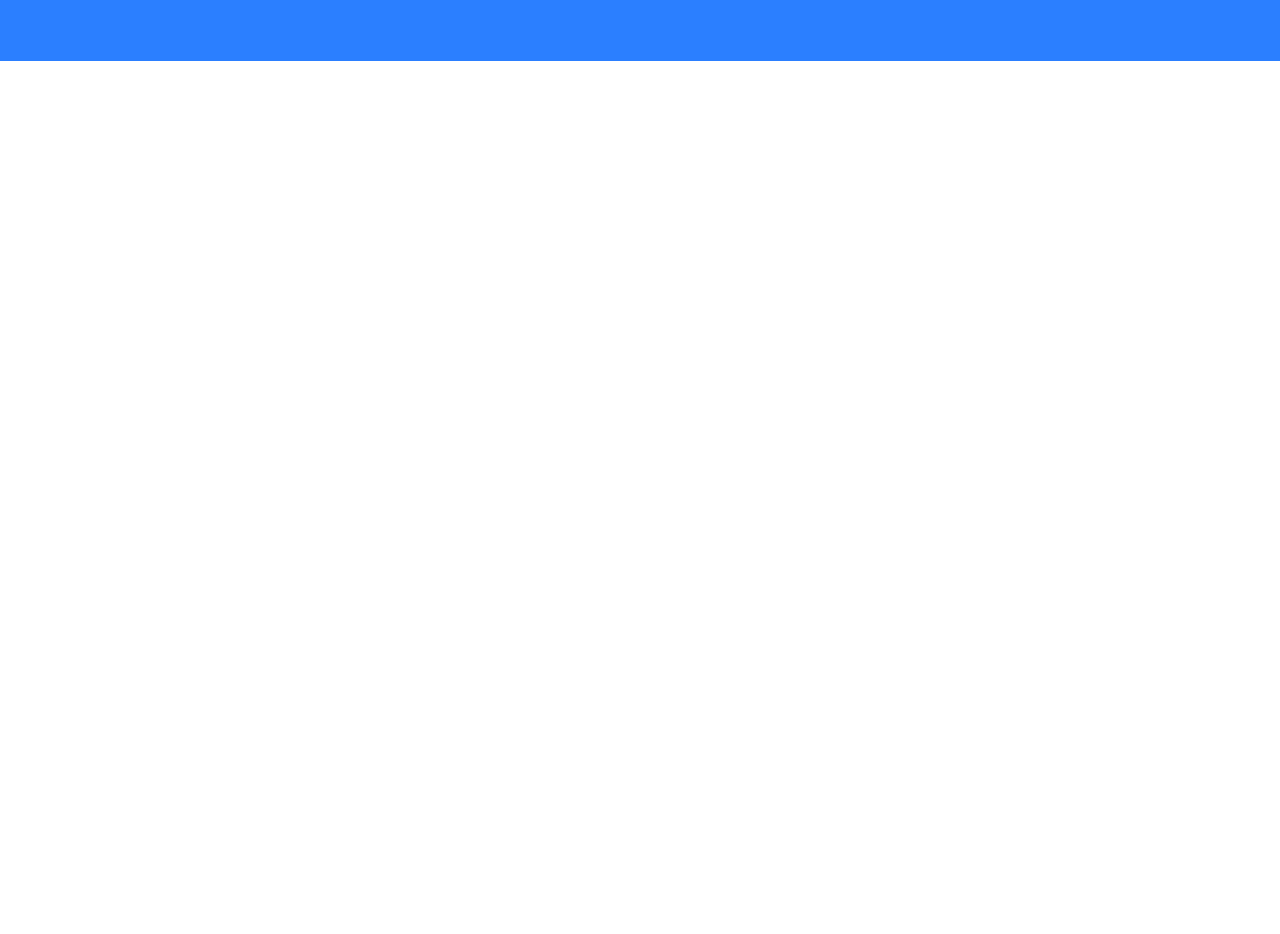
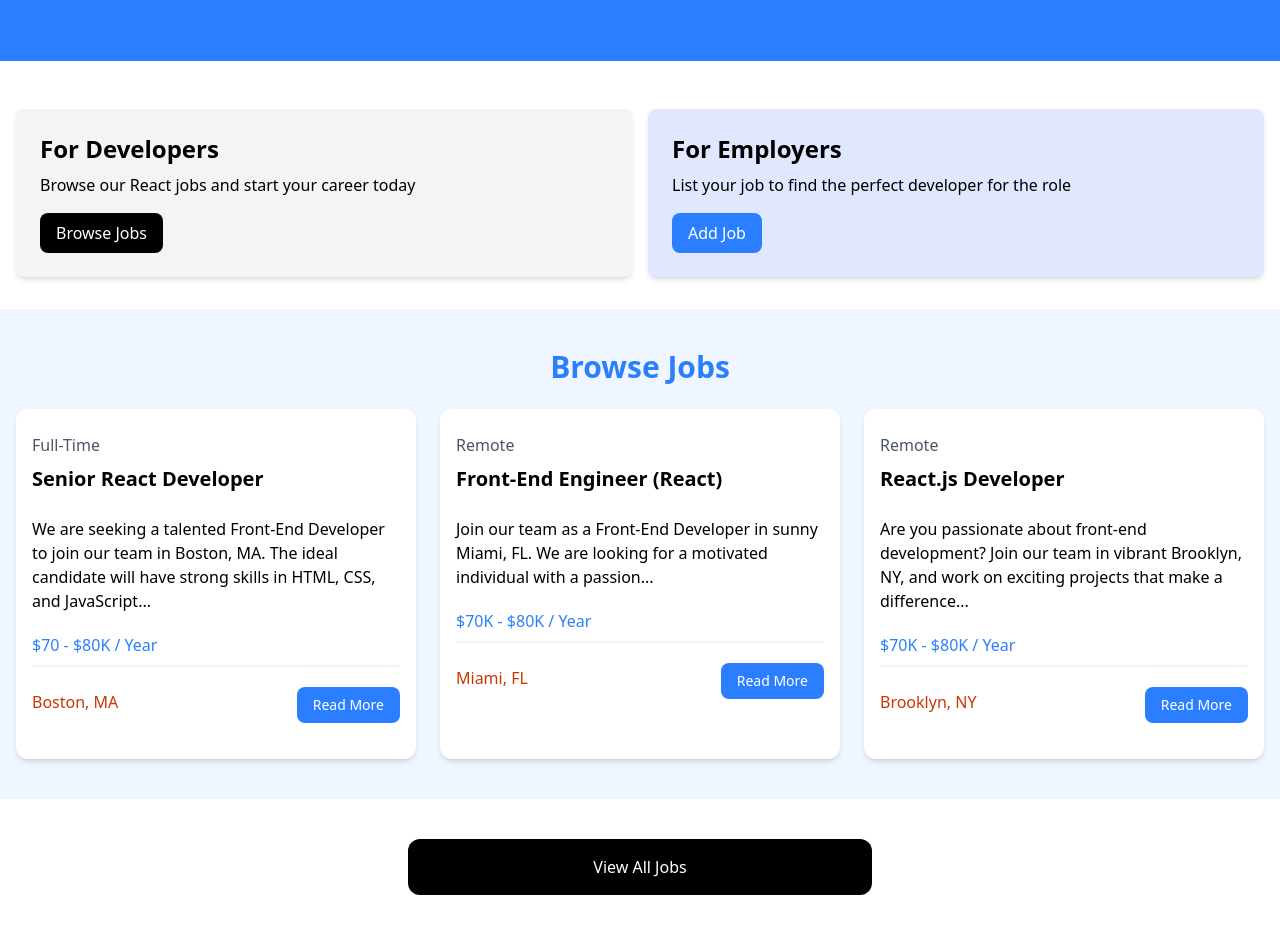
Before and after one commit to mmanoha2/react-crash-course, a React (Vite) app: page / in a window 1280 px wide. Shown: the part 300-1234 px from the top of the page. Before the commit the page ends 800 px from the top, so only its background shows below. Built offline with nearby package versions, Linux system fonts and the light colour scheme.

Commit message:
Add JobListing and HomeCards components to enhance homepage

```diff
--- a/src/App.tsx
+++ b/src/App.tsx
@@ -1,11 +1,15 @@
 import Hero from "./components/Hero.tsx";
 import Navbar from "./components/Navbar.tsx";
+import HomeCards from "./components/HomeCards.tsx";
+import JobListing from "./components/JobListing.tsx";
 
 const App = () => {
   return (
     <>
       <Navbar />
       <Hero />
+      <HomeCards />
+      <JobListing />
     </>
   );
 };
--- a/src/components/Hero.tsx
+++ b/src/components/Hero.tsx
@@ -1,6 +1,6 @@
 const Hero = () => {
   return (
-    <div className={"container-xl"}>
+    <div className={"container md:container m-auto"}>
       <section className="bg-blue-500 py-20 mb-4">
         <div className="max-w-7xl mx-auto px-4 sm:px-6 lg:px-8 flex flex-col items-center">
           <div className="text-center">
--- /dev/null
+++ b/src/components/HomeCards.tsx
@@ -0,0 +1,35 @@
+const HomeCards = () => {
+  return (
+    <section className="py-4">
+      <div className="container md:container m-auto">
+        <div className="grid grid-cols-2 gap-4 p-4 rounded-lg">
+          <div className="bg-gray-100 p-6 rounded-lg shadow-md">
+            <h2 className="text-2xl font-bold">For Developers</h2>
+            <p className="mt-2 mb-4">
+              Browse our React jobs and start your career today
+            </p>
+            <a
+              href="/jobs.html"
+              className="inline-block bg-black text-white rounded-lg px-4 py-2 hover:bg-gray-700"
+            >
+              Browse Jobs
+            </a>
+          </div>
+          <div className="bg-indigo-100 p-6 rounded-lg shadow-md">
+            <h2 className="text-2xl font-bold">For Employers</h2>
+            <p className="mt-2 mb-4">
+              List your job to find the perfect developer for the role
+            </p>
+            <a
+              href="/add-job.html"
+              className="inline-block bg-blue-500 text-white rounded-lg px-4 py-2 hover:bg-indigo-600"
+            >
+              Add Job
+            </a>
+          </div>
+        </div>
+      </div>
+    </section>
+  );
+};
+export default HomeCards;
--- /dev/null
+++ b/src/components/JobListing.tsx
@@ -0,0 +1,119 @@
+const JobListing = () => {
+  return (
+    <>
+      <section className="bg-blue-50 px-4 py-10">
+        <div className="container-xl lg:container m-auto">
+          <h2 className="text-3xl font-bold text-blue-500 mb-6 text-center">
+            Browse Jobs
+          </h2>
+          <div className="grid grid-cols-1 md:grid-cols-3 gap-6">
+            <div className="bg-white rounded-xl shadow-md relative">
+              <div className="p-4">
+                <div className="mb-6">
+                  <div className="text-gray-600 my-2">Full-Time</div>
+                  <h3 className="text-xl font-bold">Senior React Developer</h3>
+                </div>
+
+                <div className="mb-5">
+                  We are seeking a talented Front-End Developer to join our team
+                  in Boston, MA. The ideal candidate will have strong skills in
+                  HTML, CSS, and JavaScript...
+                </div>
+
+                <h3 className="text-blue-500 mb-2">$70 - $80K / Year</h3>
+
+                <div className="border border-gray-100 mb-5"></div>
+
+                <div className="flex flex-col lg:flex-row justify-between mb-4">
+                  <div className="text-orange-700 mb-3">
+                    <i className="fa-solid fa-location-dot text-lg"></i>
+                    Boston, MA
+                  </div>
+                  <a
+                    href="job.html"
+                    className="h-[36px] bg-blue-500 hover:bg-indigo-600 text-white px-4 py-2 rounded-lg text-center text-sm"
+                  >
+                    Read More
+                  </a>
+                </div>
+              </div>
+            </div>
+            <div className="bg-white rounded-xl shadow-md relative">
+              <div className="p-4">
+                <div className="mb-6">
+                  <div className="text-gray-600 my-2">Remote</div>
+                  <h3 className="text-xl font-bold">
+                    Front-End Engineer (React)
+                  </h3>
+                </div>
+
+                <div className="mb-5">
+                  Join our team as a Front-End Developer in sunny Miami, FL. We
+                  are looking for a motivated individual with a passion...
+                </div>
+
+                <h3 className="text-blue-500 mb-2">$70K - $80K / Year</h3>
+
+                <div className="border border-gray-100 mb-5"></div>
+
+                <div className="flex flex-col lg:flex-row justify-between mb-4">
+                  <div className="text-orange-700 mb-3">
+                    <i className="fa-solid fa-location-dot text-lg"></i>
+                    Miami, FL
+                  </div>
+                  <a
+                    href="job.html"
+                    className="h-[36px] bg-blue-500 hover:bg-indigo-600 text-white px-4 py-2 rounded-lg text-center text-sm"
+                  >
+                    Read More
+                  </a>
+                </div>
+              </div>
+            </div>
+            <div className="bg-white rounded-xl shadow-md relative">
+              <div className="p-4">
+                <div className="mb-6">
+                  <div className="text-gray-600 my-2">Remote</div>
+                  <h3 className="text-xl font-bold">React.js Developer</h3>
+                </div>
+
+                <div className="mb-5">
+                  Are you passionate about front-end development? Join our team
+                  in vibrant Brooklyn, NY, and work on exciting projects that
+                  make a difference...
+                </div>
+
+                <h3 className="text-blue-500 mb-2">$70K - $80K / Year</h3>
+
+                <div className="border border-gray-100 mb-5"></div>
+
+                <div className="flex flex-col lg:flex-row justify-between mb-4">
+                  <div className="text-orange-700 mb-3">
+                    <i className="fa-solid fa-location-dot text-lg"></i>
+                    Brooklyn, NY
+                  </div>
+                  <a
+                    href="job.html"
+                    className="h-[36px] bg-blue-500 hover:bg-indigo-600 text-white px-4 py-2 rounded-lg text-center text-sm"
+                  >
+                    Read More
+                  </a>
+                </div>
+              </div>
+            </div>
+          </div>
+        </div>
+      </section>
+
+      <section className="m-auto max-w-lg my-10 px-6">
+        <a
+          href="jobs.html"
+          className="block bg-black text-white text-center py-4 px-6 rounded-xl hover:bg-gray-700"
+        >
+          View All Jobs
+        </a>
+      </section>
+    </>
+  );
+};
+export default JobListing;
--- a/src/components/Navbar.tsx
+++ b/src/components/Navbar.tsx
@@ -2,6 +2,7 @@ import logo from "../assets/react.svg";
 
 const Navbar = () => {
   return (
+    <div className={"container md:container m-auto"}>
       <nav className="bg-blue-700  border-b border-blue-500">
         <div className="mx-auto max-w-7xl px-2 sm:px-6 lg:px-8">
           <div className="flex h-20 items-center justify-between">
@@ -29,6 +30,7 @@ const Navbar = () => {
           </div>
         </div>
       </nav>
+    </div>
   );
 };
 
```
Lines whose indentation alone changed are shown as unchanged.
